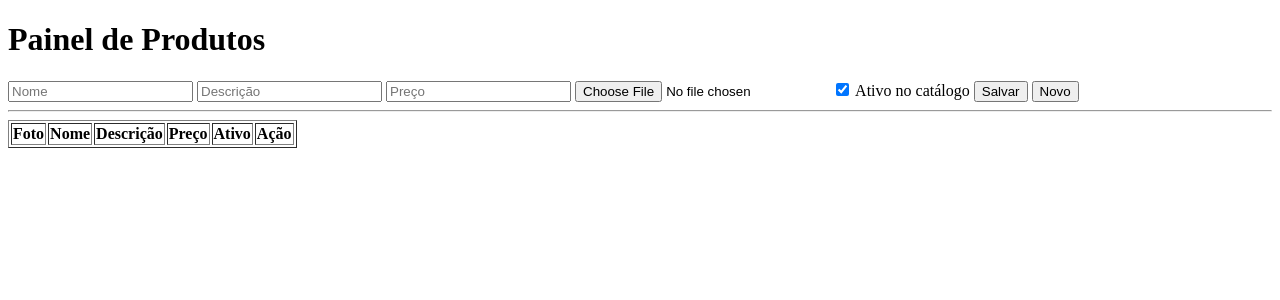
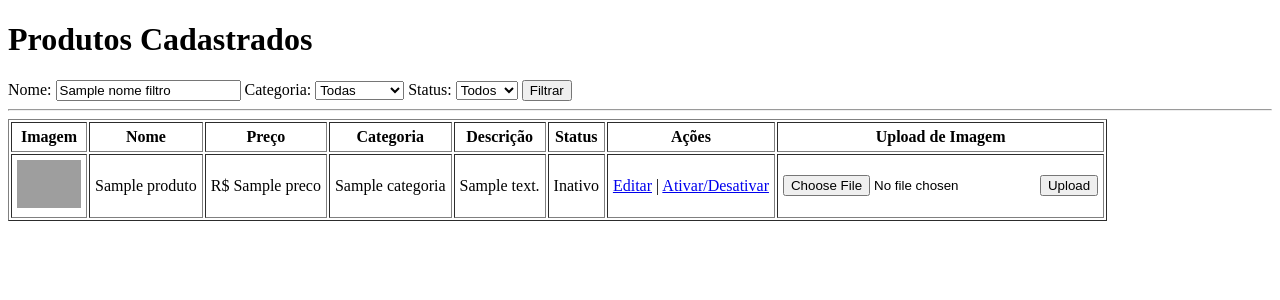
Before and after one commit to sementeviva/Teste-bot, a Flask app: template templates/ver_produtos.html in a window 1280 px wide. Shown: the top 300 px of the page. Run offline with Flask 3, Linux system fonts and the light colour scheme; the template is opened without the code that fills it: most values are stand-ins (such as "Sample title", 1, 10 or a date in 2020); lists and menus that the app fills with data are empty; some libraries are stand-ins or nearby versions; grey boxes are pictures that could not be loaded.

Commit message:
changes
change files

```diff
--- a/routes/ver_produtos.py
+++ b/routes/ver_produtos.py
@@ -1,14 +1,162 @@
-from flask import Blueprint, render_template
-from database import get_connection
+from flask import Blueprint, render_template, request, redirect, url_for, flash
+import psycopg2
+import os
+from werkzeug.utils import secure_filename
 
-ver_produtos_bp = Blueprint("ver_produtos", __name__)
+ver_produtos_bp = Blueprint("ver_produtos_bp", __name__)
 
-@ver_produtos_bp.route("/ver-produtos")
+UPLOAD_FOLDER = "static/produtos_imgs"
+ALLOWED_EXTENSIONS = {"png", "jpg", "jpeg"}
+
+if not os.path.exists(UPLOAD_FOLDER):
+    os.makedirs(UPLOAD_FOLDER)
+
+def allowed_file(filename):
+    return '.' in filename and filename.rsplit('.', 1)[1].lower() in ALLOWED_EXTENSIONS
+
+def get_db_connection():
+    return psycopg2.connect(
+        host=os.environ.get("DB_HOST"),
+        database=os.environ.get("DB_NAME"),
+        user=os.environ.get("DB_USER"),
+        password=os.environ.get("DB_PASSWORD"),
+        port=os.environ.get("DB_PORT", 5432)
+    )
+
+@ver_produtos_bp.route("/ver_produtos", methods=["GET", "POST"])
 def ver_produtos():
-    conn = get_connection()
-    cur = conn.cursor()
-    cur.execute("SELECT nome, descricao, preco, categoria FROM produtos")
-    produtos = cur.fetchall()
-    cur.close()
-    conn.close()
-    return render_template("ver_produtos.html", produtos=produtos)
+    # Filtros
+    nome_filtro = request.args.get("nome", "")
+    categoria_filtro = request.args.get("categoria", "")
+    ativo_filtro = request.args.get("ativo", "")
+
+    produtos = []
+    categorias = []
+    try:
+        conn = get_db_connection()
+        cur = conn.cursor()
+
+        # Listar categorias para filtro
+        cur.execute("SELECT DISTINCT categoria FROM produtos")
+        categorias = [linha[0] for linha in cur.fetchall()]
+
+        # Montar query de busca
+        busca = "SELECT id, nome, preco, categoria, descricao, ativo, imagem FROM produtos WHERE 1=1"
+        params = []
+        if nome_filtro:
+            busca += " AND nome ILIKE %s"
+            params.append(f"%{nome_filtro}%")
+        if categoria_filtro:
+            busca += " AND categoria = %s"
+            params.append(categoria_filtro)
+        if ativo_filtro:
+            busca += " AND ativo = %s"
+            params.append(ativo_filtro == "True")
+        busca += " ORDER BY nome"
+
+        cur.execute(busca, params)
+        rows = cur.fetchall()
+        for row in rows:
+            produtos.append({
+                "id": row[0],
+                "nome": row[1],
+                "preco": row[2],
+                "categoria": row[3],
+                "descricao": row[4],
+                "ativo": row[5],
+                "imagem": row[6]
+            })
+        cur.close()
+        conn.close()
+    except Exception as e:
+        flash(f"Erro ao buscar produtos: {e}", "danger")
+    return render_template("ver_produtos.html", produtos=produtos, categorias=categorias,
+                           nome_filtro=nome_filtro, categoria_filtro=categoria_filtro, ativo_filtro=ativo_filtro)
+
+@ver_produtos_bp.route("/editar_produto/<int:id>", methods=["GET", "POST"])
+def editar_produto(id):
+    if request.method == "POST":
+        nome = request.form["nome"]
+        preco = request.form["preco"]
+        categoria = request.form["categoria"]
+        descricao = request.form["descricao"]
+
+        try:
+            conn = get_db_connection()
+            cur = conn.cursor()
+            cur.execute("""
+                UPDATE produtos SET nome=%s, preco=%s, categoria=%s, descricao=%s WHERE id=%s
+            """, (nome, preco, categoria, descricao, id))
+            conn.commit()
+            cur.close()
+            conn.close()
+            flash("Produto atualizado com sucesso!", "success")
+        except Exception as e:
+            flash(f"Erro ao atualizar produto: {e}", "danger")
+        return redirect(url_for("ver_produtos_bp.ver_produtos"))
+
+    # GET
+    produto = {}
+    categorias = []
+    try:
+        conn = get_db_connection()
+        cur = conn.cursor()
+        cur.execute("SELECT id, nome, preco, categoria, descricao, ativo, imagem FROM produtos WHERE id=%s", (id,))
+        row = cur.fetchone()
+        if row:
+            produto = {
+                "id": row[0],
+                "nome": row[1],
+                "preco": row[2],
+                "categoria": row[3],
+                "descricao": row[4],
+                "ativo": row[5],
+                "imagem": row[6]
+            }
+        cur.execute("SELECT DISTINCT categoria FROM produtos")
+        categorias = [linha[0] for linha in cur.fetchall()]
+        cur.close()
+        conn.close()
+    except Exception as e:
+        flash(f"Erro ao buscar produto: {e}", "danger")
+    return render_template("editar_produto.html", produto=produto, categorias=categorias)
+
+@ver_produtos_bp.route("/ativar_produto/<int:id>")
+def ativar_produto(id):
+    try:
+        conn = get_db_connection()
+        cur = conn.cursor()
+        # Alterna campo ativo para o contrário
+        cur.execute("UPDATE produtos SET ativo = NOT ativo WHERE id=%s", (id,))
+        conn.commit()
+        cur.close()
+        conn.close()
+        flash("Produto ativado/desativado!", "success")
+    except Exception as e:
+        flash(f"Erro ao atualizar produto: {e}", "danger")
+    return redirect(url_for("ver_produtos_bp.ver_produtos"))
+
+@ver_produtos_bp.route("/upload_imagem/<int:id>", methods=["POST"])
+def upload_imagem(id):
+    if "imagem" not in request.files:
+        flash("Nenhum arquivo enviado.", "danger")
+        return redirect(url_for("ver_produtos_bp.ver_produtos"))
+    file = request.files["imagem"]
+    if file and allowed_file(file.filename):
+        filename = f"produto_{id}_" + secure_filename(file.filename)
+        filepath = os.path.join(UPLOAD_FOLDER, filename)
+        file.save(filepath)
+        # Salva caminho da imagem no banco
+        try:
+            conn = get_db_connection()
+            cur = conn.cursor()
+            cur.execute("UPDATE produtos SET imagem=%s WHERE id=%s", (filepath, id))
+            conn.commit()
+            cur.close()
+            conn.close()
+            flash("Imagem enviada!", "success")
+        except Exception as e:
+            flash(f"Erro ao atualizar a imagem: {e}", "danger")
+    else:
+        flash("Arquivo inválido!", "danger")
+    return redirect(url_for("ver_produtos_bp.ver_produtos"))
--- a/templates/ver_produtos.html
+++ b/templates/ver_produtos.html
@@ -2,121 +2,70 @@
 <html lang="pt-br">
 <head>
     <meta charset="UTF-8">
-  <title>Painel de Produtos</title>
-  <style>
-    img { width: 64px; height: auto;}
-    .inativo { opacity: 0.6;}
-  </style>
+    <title>Produtos Cadastrados</title>
 </head>
 <body>
-  <h1>Painel de Produtos</h1>
-  <form id="produto-form" enctype="multipart/form-data">
-    <input type="hidden" id="produto-id">
-    <input type="text" id="nome" placeholder="Nome" required>
-    <input type="text" id="descricao" placeholder="Descrição">
-    <input type="number" step="0.01" id="preco" placeholder="Preço" required>
-    <input type="file" id="foto" accept="image/*">
-    <label>
-      <input type="checkbox" id="ativo" checked> Ativo no catálogo
-    </label>
-    <button type="submit">Salvar</button>
-    <button type="button" onclick="resetForm()">Novo</button>
+    <h1>Produtos Cadastrados</h1>
+    <form method="get" action="{{ url_for('ver_produtos_bp.ver_produtos') }}">
+        Nome: <input type="text" name="nome" value="{{ nome_filtro }}">
+        Categoria:
+        <select name="categoria">
+            <option value="">Todas</option>
+            {% for categoria in categorias %}
+                <option value="{{ categoria }}" {% if categoria==categoria_filtro %}selected{% endif %}>{{ categoria }}</option>
+            {% endfor %}
+        </select>
+        Status:
+        <select name="ativo">
+            <option value="">Todos</option>
+            <option value="True" {% if ativo_filtro=='True' %}selected{% endif %}>Ativo</option>
+            <option value="False" {% if ativo_filtro=='False' %}selected{% endif %}>Inativo</option>
+        </select>
+        <button type="submit">Filtrar</button>
     </form>
     <hr>
-  <table border="1">
+    <table border="1" cellpadding="5">
         <thead>
             <tr>
-        <th>Foto</th>
+                <th>Imagem</th>
                 <th>Nome</th>
+                <th>Preço</th>
+                <th>Categoria</th>
                 <th>Descrição</th>
-        <th>Preço</th>
-        <th>Ativo</th>
-        <th>Ação</th>
+                <th>Status</th>
+                <th>Ações</th>
+                <th>Upload de Imagem</th>
             </tr>
         </thead>
-    <tbody id="tabela-produtos"></tbody>
-  </table>
-<script>
-async function carregarProdutos() {
-  const res = await fetch('/api/products');
-  const produtos = await res.json();
-  let html = '';
-  produtos.forEach(produto => {
-    html += `<tr${!produto.ativo ? ' class="inativo"' : ''}>
-      <td>${produto.foto ? `<img src="${produto.foto}">` : ''}</td>
-      <td>${produto.nome}</td>
-      <td>${produto.descricao || ''}</td>
-      <td>R$ ${produto.preco.toFixed(2)}</td>
+        <tbody>
+            {% for produto in produtos %}
+            <tr>
                 <td>
-        <input type="checkbox" ${produto.ativo ? "checked" : ""} onchange="toggleAtivo(${produto.id}, this.checked)">
+                    {% if produto.imagem %}
+                        <img src="/{{ produto.imagem }}" width="64">
+                    {% else %}
+                        Sem imagem
+                    {% endif %}
+                </td>
+                <td>{{ produto.nome }}</td>
+                <td>R$ {{ produto.preco }}</td>
+                <td>{{ produto.categoria }}</td>
+                <td>{{ produto.descricao }}</td>
+                <td>{% if produto.ativo %}Ativo{% else %}Inativo{% endif %}</td>
+                <td>
+                    <a href="{{ url_for('ver_produtos_bp.editar_produto', id=produto.id) }}">Editar</a>
+                    |
+                    <a href="{{ url_for('ver_produtos_bp.ativar_produto', id=produto.id) }}">Ativar/Desativar</a>
                 </td>
                 <td>
-        <button onclick="editarProduto(${produto.id})">Editar</button>
+                    <form method="post" action="{{ url_for('ver_produtos_bp.upload_imagem', id=produto.id) }}" enctype="multipart/form-data">
+                        <input type="file" name="imagem" required>
+                        <button type="submit">Upload</button>
+                    </form>
                 </td>
-    </tr>`;
-  });
-  document.getElementById('tabela-produtos').innerHTML = html;
-}
-carregarProdutos();
-
-async function toggleAtivo(id, ativo) {
-  await fetch(`/api/products/${id}/ativo`, {
-    method: 'PATCH',
-    headers: {'Content-Type': 'application/json'},
-    body: JSON.stringify({ativo})
-  });
-  carregarProdutos();
-}
-
-async function editarProduto(id) {
-  const res = await fetch(`/api/products`);
-  const produtos = await res.json();
-  const produto = produtos.find(p => p.id === id);
-  document.getElementById('produto-id').value = produto.id;
-  document.getElementById('nome').value = produto.nome;
-  document.getElementById('descricao').value = produto.descricao;
-  document.getElementById('preco').value = produto.preco;
-  document.getElementById('ativo').checked = produto.ativo;
-}
-
-function resetForm() {
-  document.getElementById('produto-id').value = "";
-  document.getElementById('produto-form').reset();
-}
-
-document.getElementById('produto-form').onsubmit = async (e) => {
-  e.preventDefault();
-  const id = document.getElementById('produto-id').value;
-  const nome = document.getElementById('nome').value;
-  const descricao = document.getElementById('descricao').value;
-  const preco = document.getElementById('preco').value;
-  const ativo = document.getElementById('ativo').checked;
-  const fotoInput = document.getElementById('foto');
-
-  const formData = new FormData();
-  formData.append('nome', nome);
-  formData.append('descricao', descricao);
-  formData.append('preco', preco);
-  formData.append('ativo', ativo);
-
-  if (fotoInput.files.length) {
-    formData.append('foto', fotoInput.files[0]);
-  }
-
-  if (id) {
-    await fetch(`/api/products/${id}`, {
-      method: 'PUT',
-      body: formData
-    });
-  } else {
-    await fetch('/api/products', {
-      method: 'POST',
-      body: formData
-    });
-  }
-  resetForm();
-  carregarProdutos();
-};
-</script>
+            </tr>
+            {% endfor %}
+        </tbody>
+    </table>
 </body>
 </html>
```
Also changed, not shown: templates/editar_produto.html (+12 -4 lines). Lines whose indentation alone changed are shown as unchanged.
